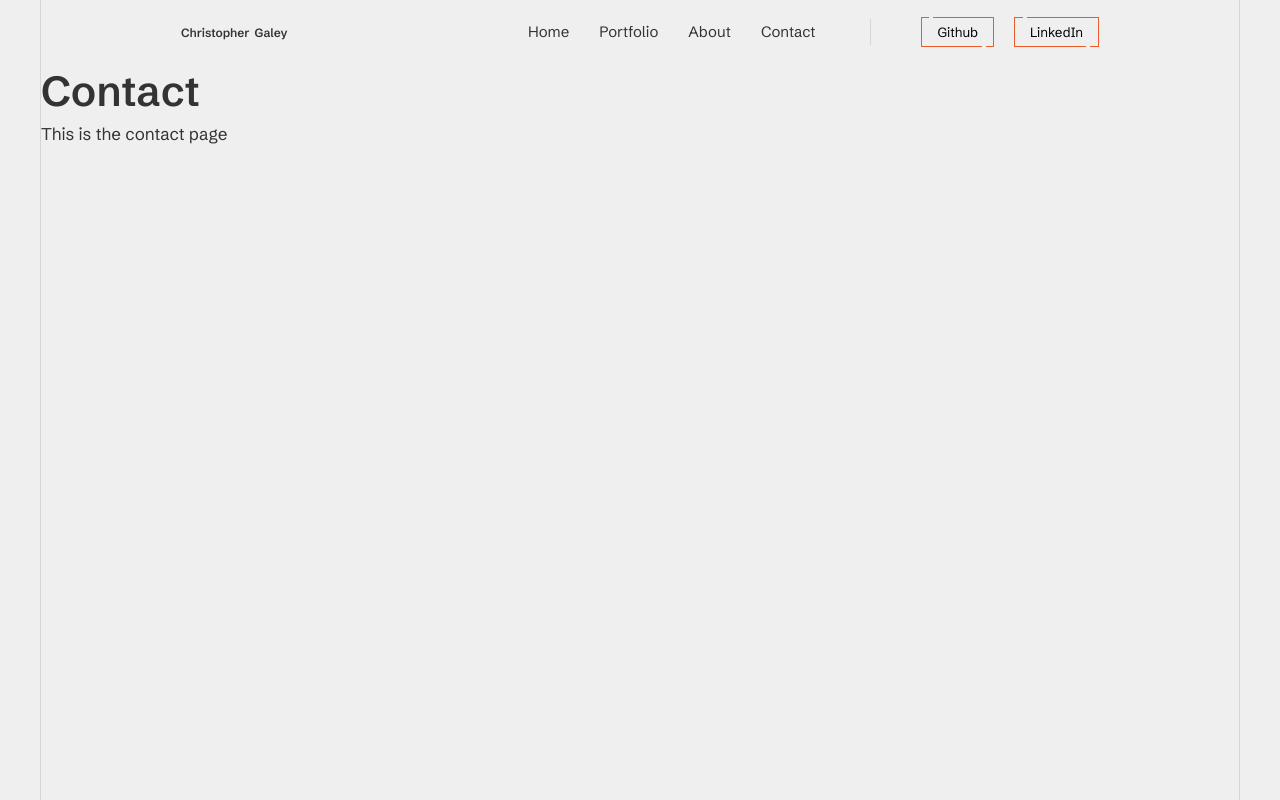
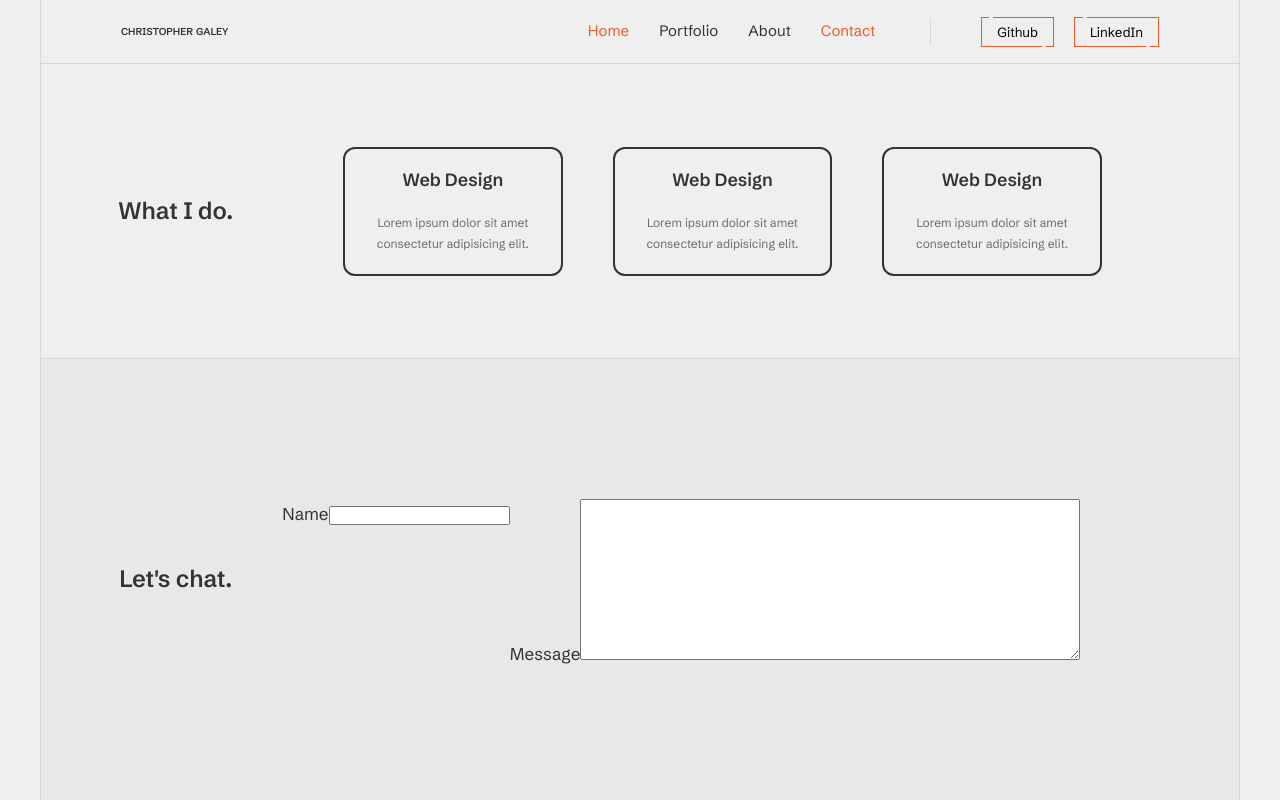
Before and after one commit to Chris-Galey/portfolio, a Next.js app: page /contact in a window 1280 px wide. Built offline with nearby package versions, Linux system fonts and the light colour scheme.

Commit message:
adjusted portfolio slide and worked contact section

```diff
--- a/app/about/about.module.css
+++ b/app/about/about.module.css
@@ -1,8 +1,25 @@
-.wrapper {
+.about {
   height: 100%;
-  display: flex;
-  flex-direction: column;
-  gap: 5rem;
+  width: 100%;
+  display: grid;
+  grid-template-rows: 2fr 3fr;
+}
+.header__about {
+  position: relative;
+}
+.header__about::after {
+  content: "";
+  position: absolute;
+  left: 0;
+  bottom: -1px; /* Adjust this value to control the height of the border */
+  width: 0;
+  height: 1px; /* Adjust this value to control the thickness of the border */
+  border-bottom: 2px solid var(--color-tertiary);
+  transition: width 0.8s ease-out;
+}
+.bio:hover .header__about::after {
+  width: 100%;
+  transition: width 0.8s ease-out;
 }
 .wrapper h2 {
   font-weight: 800;
@@ -10,31 +27,48 @@
 .wrapper p {
   padding: 0rem 10rem;
 }
-.about {
+.bio {
   display: flex;
-  flex-direction: column;
-  flex: 2;
-  gap: 2rem;
-  margin-top: 5rem;
+  flex-direction: row;
+  align-items: center;
+  padding: 10rem;
+  gap: 10rem;
 }
 .skills {
   display: flex;
-  flex-direction: column;
-  flex-grow: 1;
-  gap: 5rem;
+  flex-direction: row;
+  align-items: center;
+  padding: 10rem;
+  gap: 10rem;
   border-top: 1px solid var(--color-border);
   background-color: var(--color-bg-dark);
 }
+.header__skills {
+  position: relative;
+}
+.header__skills::after {
+  content: "";
+  position: absolute;
+  left: 0;
+  bottom: -1px; /* Adjust this value to control the height of the border */
+  width: 0;
+  height: 1px; /* Adjust this value to control the thickness of the border */
+  border-bottom: 2px solid var(--color-tertiary);
+  transition: width 0.8s ease-out;
+}
+.skills:hover .header__skills::after {
+  width: 100%;
+  transition: width 0.8s ease-out;
+}
 .skills__grid {
+  width: 100%;
   display: flex;
   flex-direction: row;
-  justify-content: center;
   flex-wrap: wrap;
-  gap: 1rem;
-  padding: 0rem 10rem;
+  gap: 3rem;
 }
 .card {
-  width: 20%;
+  min-width: 15%;
   display: flex;
   flex-direction: column;
   justify-items: center;
--- a/app/components/Header/Header.js
+++ b/app/components/Header/Header.js
@@ -42,11 +42,11 @@ export default function Header() {
           </ul>
         </nav>
 
-        <div className={styles.socials}>
-          <button className={styles.social}>
+        <div className={styles.nav__socials}>
+          <button className={styles.nav__social}>
             <a href="">Github</a>
           </button>
-          <button className={styles.social}>
+          <button className={styles.nav__social}>
             <a href="">LinkedIn</a>
           </button>
         </div>
--- a/app/components/Header/Header.module.css
+++ b/app/components/Header/Header.module.css
@@ -1,21 +1,22 @@
 .header {
   font-family: var(--font-primary);
-  width: 90%;
+  width: 100%;
   height: 8vh;
   margin: 0 auto;
   padding: 0rem 8rem;
+  border-bottom: 1px solid var(--color-border);
   display: flex;
   flex-direction: row;
   align-items: center;
   justify-content: space-between;
 }
 .name {
-  font-size: 1.2rem;
+  font-size: 1rem;
   font-weight: 600;
-
   display: flex;
   flex-direction: row;
-  gap: 0.5rem;
+  gap: 0.3rem;
+  text-transform: uppercase;
 }
 
 .nav__wrapper {
@@ -42,12 +43,12 @@
 .nav ul:last-child {
   margin-right: 5rem;
 }
-.socials {
+.nav__socials {
   display: flex;
   flex-direction: row;
   gap: 2rem;
 }
-.social {
+.nav__social {
   font-family: inherit;
   text-decoration: none;
   padding: 6px 15px;
@@ -55,7 +56,7 @@
   border: 1px solid var(--color-tertiary);
   position: relative;
 }
-.social::after {
+.nav__social::after {
   position: absolute;
   content: "";
   top: -2px;
@@ -63,10 +64,10 @@
   height: 2px;
   width: 5%;
   z-index: 11;
-  background: #eee;
+  background: var(--color-bg);
   transition: all 0.4s ease-in-out;
 }
-.social::before {
+.nav__social::before {
   position: absolute;
   content: "";
   bottom: -2px;
@@ -74,22 +75,22 @@
   height: 2px;
   width: 5%;
   z-index: 10;
-  background: #eee;
+  background: var(--color-bg);
   transition: all 0.4s ease-in-out;
 }
-.social:hover::before {
+.nav__social:hover::before {
   transition: all 0.6s ease-in-out;
   cursor: pointer;
   right: 20%;
 }
-.social:hover::after {
+.nav__social:hover::after {
   transition: all 0.4s ease-in-out;
   cursor: pointer;
   left: 20%;
 }
 
 .active {
-  animation-play-state: paused;
+  color: var(--color-tertiary);
 }
 
 .item {
--- a/app/contact/contact.module.css
+++ b/app/contact/contact.module.css
@@ -0,0 +1,88 @@
+.contact {
+  height: 100%;
+  width: 100%;
+  display: grid;
+  grid-template-rows: 2fr 3fr;
+}
+.services {
+  width: 100%;
+  display: flex;
+  align-items: center;
+  justify-content: center;
+  gap: 5rem;
+  padding: 5rem;
+}
+.header__services {
+  position: relative;
+}
+.header__services::after {
+  content: "";
+  position: absolute;
+  left: 0;
+  bottom: -1px; /* Adjust this value to control the height of the border */
+  width: 0;
+  height: 1px; /* Adjust this value to control the thickness of the border */
+  border-bottom: 2px solid var(--color-tertiary);
+  transition: width 0.8s ease-out;
+}
+.services:hover .header__services::after {
+  width: 100%;
+  transition: width 0.8s ease-out;
+}
+.services__grid {
+  width: 80%;
+  display: grid;
+  grid-template-columns: repeat(3, minmax(20%, 25%));
+  justify-content: center;
+  gap: 5rem;
+}
+.services__card {
+  border: 2px solid var(--color-primary);
+  border-radius: var(--border-radius);
+  padding: 2rem;
+  display: flex;
+  flex-direction: column;
+  text-align: center;
+  gap: 2rem;
+}
+.form {
+  width: 100%;
+  display: flex;
+  align-items: center;
+  justify-content: center;
+  gap: 5rem;
+  padding: 5rem;
+  background-color: var(--color-bg-dark);
+  border-top: 1px solid var(--color-border);
+}
+.form__wrapper {
+  width: 80%;
+}
+.form form {
+  display: flex;
+}
+.form label {
+}
+.form input {
+}
+.form textarea {
+  height: 100%;
+  width: 50rem;
+}
+.header__contact {
+  position: relative;
+}
+.header__contact::after {
+  content: "";
+  position: absolute;
+  left: 0;
+  bottom: -1px; /* Adjust this value to control the height of the border */
+  width: 0;
+  height: 1px; /* Adjust this value to control the thickness of the border */
+  border-bottom: 2px solid var(--color-tertiary);
+  transition: width 0.8s ease-out;
+}
+.form:hover .header__contact::after {
+  width: 100%;
+  transition: width 0.8s ease-out;
+}
--- a/app/contact/page.js
+++ b/app/contact/page.js
@@ -1,8 +1,47 @@
+import styles from "./contact.module.css";
+const services = [
+  {
+    title: "Web Design",
+    description: "Lorem ipsum dolor sit amet consectetur adipisicing elit.",
+  },
+  {
+    title: "Web Design",
+    description: "Lorem ipsum dolor sit amet consectetur adipisicing elit.",
+  },
+  {
+    title: "Web Design",
+    description: "Lorem ipsum dolor sit amet consectetur adipisicing elit.",
+  },
+];
 export default function contact() {
   return (
-    <section>
-      <h1>Contact</h1>
-      <p>This is the contact page</p>
+    <section className={styles.contact}>
+      <div className={styles.services}>
+        <h4 className={styles.header__services}>What I do.</h4>
+        <div className={styles.services__grid}>
+          {services.map((service) => (
+            <figure className={styles.services__card} key={service.title}>
+              <h5>{service.title}</h5>
+              <small>{service.description}</small>
+            </figure>
+          ))}
+        </div>
+      </div>
+      <div className={styles.form}>
+        <h4 className={styles.header__contact}>Let's chat.</h4>
+        <div className={styles.form__wrapper}>
+          <form>
+            <label htmlFor="name">
+              Name
+              <input type="text" />
+            </label>
+            <label htmlFor="msg">
+              Message
+              <textarea name="msg" id="msg" cols="30" rows="10"></textarea>
+            </label>
+          </form>
+        </div>
+      </div>
     </section>
   );
 }
--- a/app/globals.css
+++ b/app/globals.css
@@ -1,14 +1,14 @@
 :root {
   --max-width: 1100px;
   --border-radius: 12px;
-  --color-primary: #333;
+  --color-primary: rgb(51, 51, 51);
+  --color-primary-light: rgba(51, 51, 51, 0.7);
   /* --color-primary: rgb(33, 33, 33); */
   --color-secondary: #f8f8f8;
   /* --color-secondary: rgb(245, 245, 245); */
   --color-tertiary: #ec5b29;
   --color-bg: rgb(239 239 239);
   --color-bg-dark: rgb(232 232 232);
-
   --color-border: rgb(215 215 215);
 }
 
@@ -53,34 +53,40 @@ h4,
 h5 {
   /* margin: 3rem 0 1.38rem; */
 
-  font-weight: 600;
+  font-weight: 400;
   line-height: 1.3;
 }
 
 h1 {
-  font-size: 4.209rem;
+  font-size: 5.6rem;
+  font-weight: 800;
 }
 
 h2 {
-  font-size: 3.157rem;
+  font-size: 4.209rem;
+  font-weight: 600;
 }
 
 h3 {
-  font-size: 2.369rem;
+  font-size: 3.157rem;
+  font-weight: 600;
 }
 
 h4 {
-  font-size: 1.777rem;
+  font-size: 2.369rem;
+  font-weight: 600;
 }
 
 h5 {
-  font-size: 1.5rem;
-  font-weight: 500;
+  font-size: 1.777rem;
+  font-weight: 600;
 }
 
 small,
 .text_small {
-  font-size: 1rem;
+  font-size: 1.2rem;
+  font-weight: 400;
+  color: var(--color-primary-light);
 }
 
 a {
@@ -92,3 +98,4 @@ a {
 13.288rem/132.88px	A Visual Type Scale
 9.969rem/99.69px	A Visual Type Scale
 7.478rem/74.78px */
+/* 5.61rem/56.10px */
--- a/app/home.module.css
+++ b/app/home.module.css
@@ -19,38 +19,46 @@
 
 .name {
   position: relative;
-  /* background-color: transparent;
+  background-color: transparent;
   background-image: radial-gradient(var(--color-border) 0.5px, transparent 1px);
-  background-size: 5px 5px; */
+  background-size: 5px 5px;
+  border: 4px solid var(--color-bg);
 }
 .name__content {
-  width: 70%;
+  font-family: var(--font-primary);
+  display: flex;
+  align-items: center;
+  gap: 1rem;
   position: absolute;
   bottom: 5%;
   left: 5%;
 }
+.prefix {
+  font-weight: 400;
+}
 
 .description {
+  width: 100%;
   border-top: 1px solid var(--color-border);
   background-color: var(--color-bg-dark);
   position: relative;
 }
-.description__content {
+.description h4 {
   font-family: var(--font-secondary);
-  width: 50%;
-  border-bottom: 2px solid var(--color-tertiary);
+  width: 40%;
   position: absolute;
   top: 5%;
-  left: 5%;
+  left: 10%;
 }
 /* ///////////////////IMAGE  */
 .image {
   width: 25rem;
   height: 35rem;
+  border-radius: var(--border-radius);
+  overflow: hidden;
   position: absolute;
   top: 40%;
-  left: 80%;
-
+  left: 75%;
   transform-origin: center center;
   transform: rotate(-6deg) translate(-50%, -50%);
   z-index: 2;
@@ -60,21 +68,19 @@
   position: absolute;
   top: 50%;
   left: 50%;
-  width: 105%;
-  height: 105%;
+  width: 110%;
+  height: 110%;
   transform: translate(-50%, -50%);
   background-color: transparent;
-  backdrop-filter: blur(0px);
-  /* border-radius: var(--border-radius); */
-
+  backdrop-filter: blur(10px);
   z-index: -1;
 }
+
 .image img {
   width: 100%;
   height: 100%;
   object-fit: cover;
   object-position: center;
-  /* border-radius: var(--border-radius); */
 }
 
 .TRborder,
@@ -114,3 +120,10 @@
   cursor: pointer;
   transition: all 0.8s;
 }
+.contact {
+  position: absolute;
+  top: 35%;
+  left: 25%;
+  justify-content: center;
+  gap: 2rem;
+}
--- a/app/portfolio/portfolio.module.css
+++ b/app/portfolio/portfolio.module.css
@@ -1,32 +1,56 @@
 .portfolio {
   height: 100%;
   width: 100%;
+  display: grid;
+  grid-template-rows: 2fr 3fr;
+  position: relative;
+}
+.header {
+  padding: 0rem 10rem;
+  display: flex;
+  align-items: center;
+}
+.featured {
+  position: relative;
+}
+.featured::after {
+  content: "";
+  position: absolute;
+  left: 0;
+  bottom: -1px; /* Adjust this value to control the height of the border */
+  width: 0;
+  height: 1px; /* Adjust this value to control the thickness of the border */
+  border-bottom: 2px solid var(--color-tertiary);
+  transition: width 0.8s ease-out;
+}
+.portfolio:hover .featured::after {
+  width: 100%;
+  transition: width 0.8s ease-out;
+}
+.slider__wrapper {
   display: flex;
   flex-direction: column;
-  gap: 1rem;
-  padding: 2rem 0rem;
+  justify-content: flex-end;
+  width: 100%;
+  height: 100%;
+  padding-bottom: 2rem;
+  border-top: 1px solid var(--color-border);
+  background-color: var(--color-bg-dark);
 }
-.slider__wrapper {
-  height: 85%;
-  width: 100%;
-  padding: 4rem;
-  border-top: 1px solid var(--color-border);
-  border-bottom: 1px solid var(--color-border);
-  background-color: var(--color-bg-dark);
-  position: relative;
-}
-.slider__title {
-  color: var(--color-primary);
+
+.slider {
+  height: 60%;
+  width: 200%;
+  padding: 0rem 2.5rem;
+
   position: absolute;
-  top: 2%;
-  left: 2%;
-}
-.slider {
-  height: 100%;
-  width: 200%;
+  top: 25%;
+  left: 0;
+  transform: translate(-25%);
   display: flex;
   flex-direction: row;
-  gap: 1rem;
+  gap: 5rem;
+
   overflow: hidden;
   transition: all 0.5s;
 }
@@ -38,6 +62,9 @@
   width: 20%;
   z-index: -11;
   background-color: var(--color-primary);
+
+  border-radius: var(--border-radius);
+  overflow: hidden;
   position: relative;
 }
 
@@ -46,8 +73,6 @@
 }
 .title {
   font-weight: 800;
-  width: fit-content;
-  backdrop-filter: blur(2px);
 }
 .description {
   text-align: center;
@@ -65,13 +90,11 @@
   top: 0;
   left: 0;
   object-fit: cover;
-
   z-index: -1;
 }
 .scroll {
+  width: 100%;
   height: 15%;
-  width: 100%;
-
   display: flex;
   flex-direction: row;
 }
@@ -112,7 +135,7 @@
   width: 85%;
   margin: 0rem 5rem;
   border: 1px solid var(--color-border);
-
+  border-radius: var(--border-radius);
   display: flex;
   flex-direction: row;
   justify-content: center;
@@ -121,12 +144,13 @@
 }
 .bar {
   height: 0.9rem;
-  width: 30%;
+  width: 33%;
 
   transition: all 0.1s ease-in;
 }
 .bar__active {
   background-color: var(--color-primary);
+  border-radius: var(--border-radius);
 }
 
 @keyframes arrowPrev {
```
Also changed, not shown: app/about/page.js (+5 -5 lines), app/page.js (+6 -5 lines), app/portfolio/page.js (+7 -6 lines).
